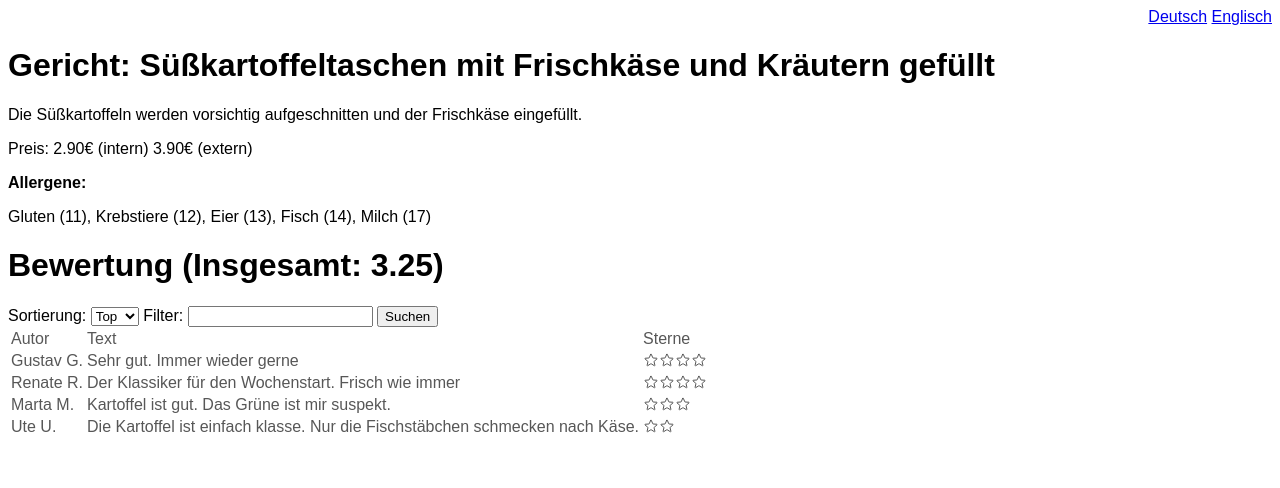
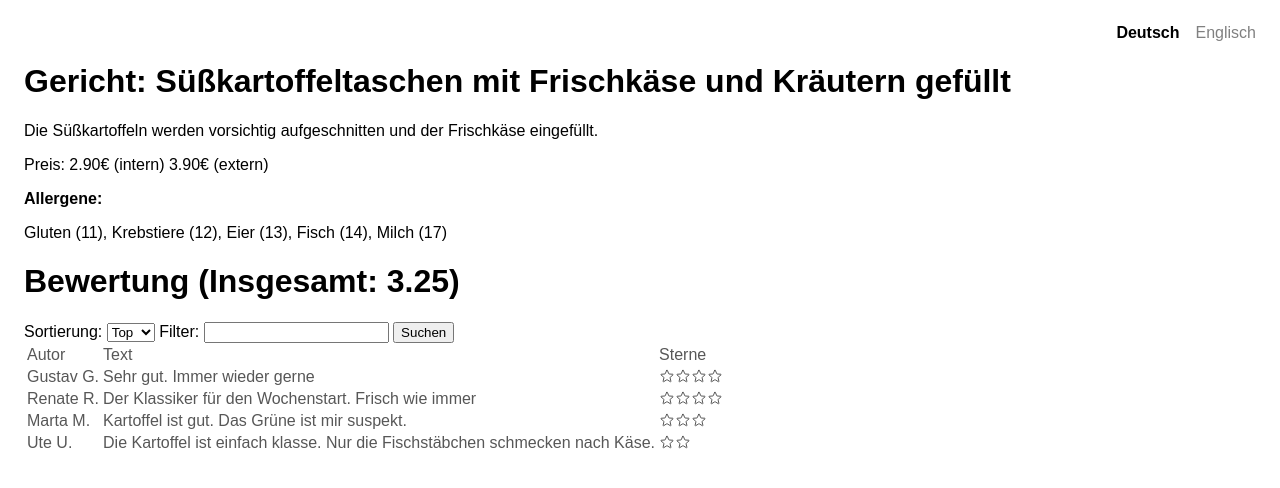
Before and after one commit to IsAvaible/DBWT-E-Mensa, a PHP site: page /meal3597903.php in a window 1280 px wide. Shown: the top 488 px of the page. Run offline with PHP 8.4, Linux system fonts and the light colour scheme.

Commit message:
Besseres Styling in Aufgabe 6

```diff
--- a/beispiele/meal3597903.php
+++ b/beispiele/meal3597903.php
@@ -126,10 +126,28 @@ function calcMeanStars(array $ratings): float
             font-family: Arial, serif;
         }
 
+        body {
+            padding: 1rem;
+        }
+
         nav {
             display: flex;
             justify-content: flex-end;
-            gap: 0 0.5rem;
+            gap: 0 1rem;
+        }
+
+        nav > a {
+            text-decoration: none;
+            color: rgb(128, 128, 128);
+        }
+
+        nav > a:hover {
+            text-decoration: underline;
+        }
+
+        nav > a[aria-selected="1"] {
+            color: black;
+            font-weight: bolder;
         }
 
         .rating {
@@ -154,10 +172,10 @@ function calcMeanStars(array $ratings): float
 </head>
 <body>
 <nav>
-    <form>
-        <a href="?<?php echo http_build_query($_GET) . "&" . GET_PARAM_LANG; ?>=de">Deutsch</a>
-        <a href="?<?php echo http_build_query($_GET) . "&" . GET_PARAM_LANG; ?>=en">Englisch</a>
-    </form>
+    <a aria-selected="<?php echo $selectedLang === 'de' ? 1 : 0 ?>"
+       href="?<?php echo http_build_query($_GET) . "&" . GET_PARAM_LANG; ?>=de"><?php echo $trans['lang_de'] ?></a>
+    <a aria-selected="<?php echo $selectedLang === 'en' ? 1 : 0 ?>"
+       href="?<?php echo http_build_query($_GET) . "&" . GET_PARAM_LANG; ?>=en"><?php echo $trans['lang_en'] ?></a>
 </nav>
 <h1><?php echo $trans['meal_name'] ?>: <?php echo $meal['name']; ?></h1>
 <?php
```
